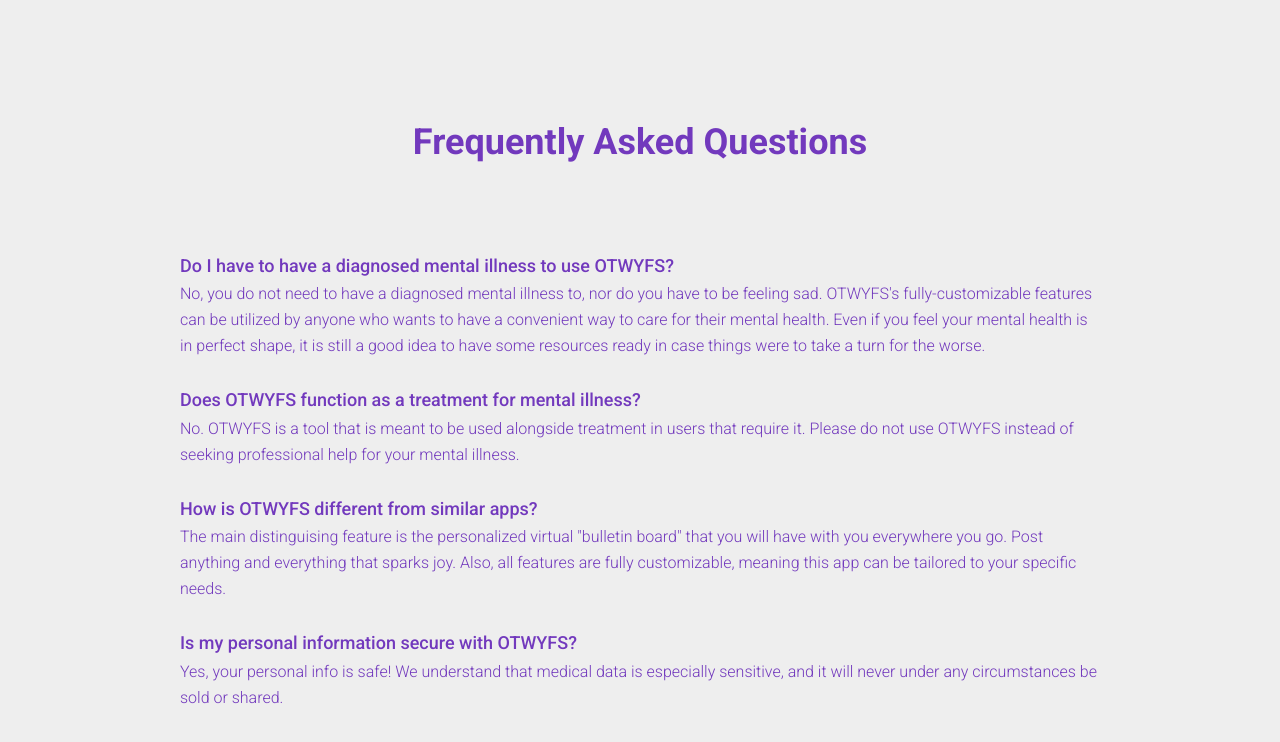
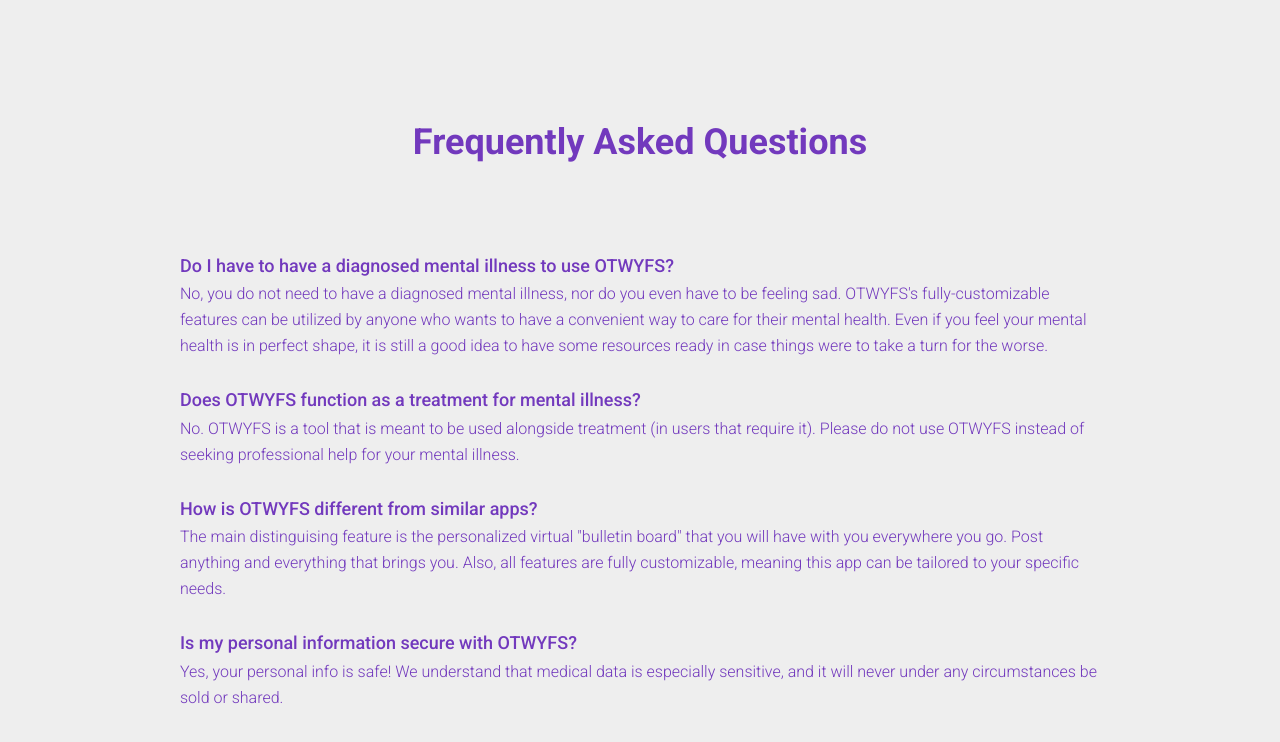
Before and after one commit to digi-jules/code-application-project, a plain HTML site: page index.html in a window 1280 px wide. Shown: the part 2049-2791 px from the top of the page. Drawn offline with Linux system fonts and the light colour scheme.

Commit message:
Small proofreading of HTML

```diff
--- a/index.html
+++ b/index.html
@@ -93,7 +93,8 @@
                     <div class="mental-health-text">
                         <p>Mental illness can be severely debilitating. Prepare yourself in advance for a variety of
                             mental health related situations, so you can focus on getting better and making the most of
-                            your life.</p>
+                            your life. Here are just some of the many reasons to take control of your mental health
+                            today:</p>
                         <div class="row">
                             <div class="col-sm-6">
                                 <div class="mental-health-item style-1">
@@ -193,7 +194,8 @@
                 <div class="col-lg-10">
                     <div class="question-1 faq-item">
                         <h3>Do I have to have a diagnosed mental illness to use OTWYFS?</h3>
-                        <p>No, you do not need to have a diagnosed mental illness to, nor do you have to be feeling sad.
+                        <p>No, you do not need to have a diagnosed mental illness, nor do you even have to be feeling
+                            sad.
                             OTWYFS's fully-customizable features can be utilized by anyone who wants to have a
                             convenient way to care for their mental health. Even if you feel your mental health is in
                             perfect shape, it is still a good idea to have some resources ready in case things were to
@@ -201,13 +203,13 @@
                     </div>
                     <div class="question-2 faq-item">
                         <h3>Does OTWYFS function as a treatment for mental illness?</h3>
-                        <p>No. OTWYFS is a tool that is meant to be used alongside treatment in users that require it.
+                        <p>No. OTWYFS is a tool that is meant to be used alongside treatment (in users that require it).
                             Please do not use OTWYFS instead of seeking professional help for your mental illness.</p>
                     </div>
                     <div class="question-3 faq-item">
                         <h3>How is OTWYFS different from similar apps?</h3>
                         <p>The main distinguising feature is the personalized virtual "bulletin board" that you will
-                            have with you everywhere you go. Post anything and everything that sparks joy. Also, all
+                            have with you everywhere you go. Post anything and everything that brings you. Also, all
                             features are fully customizable, meaning this app can be tailored to your specific needs.
                         </p>
                     </div>
```
